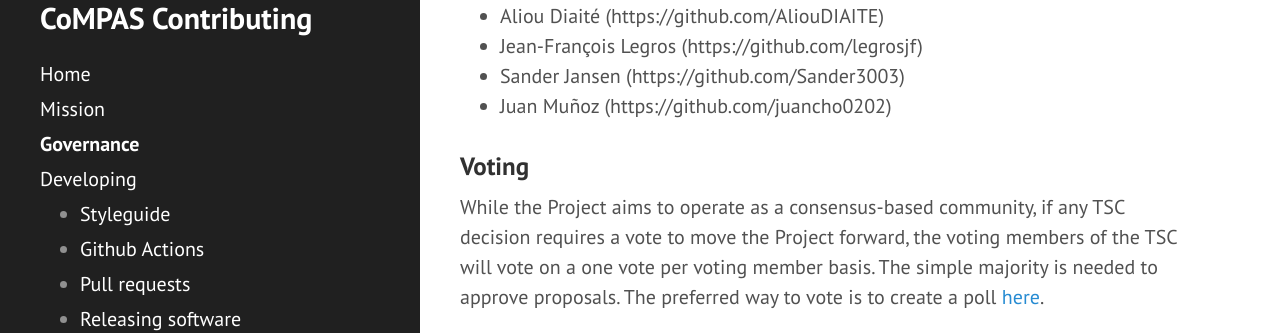
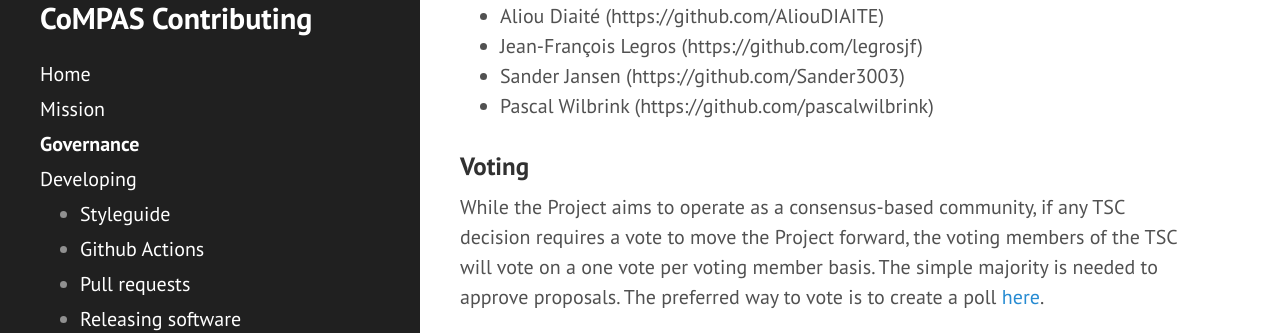
Before and after one commit to com-pas/contributing, a Jekyll site: the page built from docs/GOVERNANCE.md, in a window 1280 px wide and 900 px high, scrolled down 1555 px. Shown: the part 167-500 px from the top of the window. Built offline with Jekyll 4.4.1, drawn with Linux system fonts in a browser that asks for light colours; our own code applies the rules of GitHub Pages for plain Markdown files.

Commit message:
Update GOVERNANCE.md
Signed-off-by: Sander Jansen <Sander3003@users.noreply.github.com>

```diff
--- a/docs/GOVERNANCE.md
+++ b/docs/GOVERNANCE.md
@@ -52,7 +52,7 @@ CoMPAS TSC voting members are:
 - Aliou Diaité (https://github.com/AliouDIAITE)
 - Jean-François Legros (https://github.com/legrosjf)
 - Sander Jansen (https://github.com/Sander3003)
-- Juan Muñoz (https://github.com/juancho0202)
+- Pascal Wilbrink (https://github.com/pascalwilbrink)
 
 ### Voting
 
```
